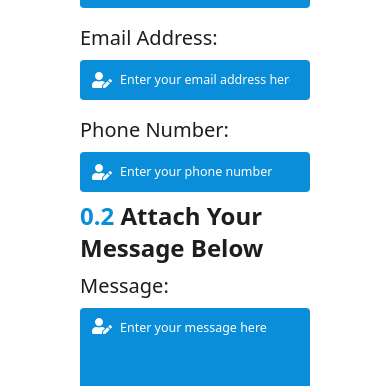
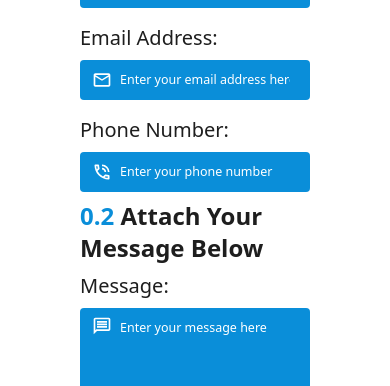
Before and after one commit to JAS-D98/JSM-hackathon-project, a React (Vite) app: page /contact-us in a window 390 px wide. Shown: the part 560-946 px from the top of the page. Built offline with nearby package versions, Linux system fonts and the light colour scheme.

Commit message:
add icons to phone page

```diff
--- a/src/pages/ContactUsPage.jsx
+++ b/src/pages/ContactUsPage.jsx
@@ -6,6 +6,7 @@ import TextArea from "../components/TextArea/TextArea";
 import ContactUsMessage from "../components/contactUsMessage/ContactUsMessage";
 import Button from "../components/button/Button";
 import { avatar } from "../assets/images";
+import { MdOutlineMail, MdOutlinePhoneInTalk, MdOutlineMessage  } from "react-icons/md";
 
 function ContactUsPage() {
   return (
@@ -46,7 +47,7 @@ function ContactUsPage() {
               <FormInput
                 InputType="email"
                 Labelname="Email Address"
-                InputIcon={<FaUserEdit />}
+                InputIcon={<MdOutlineMail />}
                 InputId="Email Address"
                 InputName="Email Address"
                 placeholderText="Enter your email address here"
@@ -54,7 +55,7 @@ function ContactUsPage() {
               <FormInput
                 InputType="number"
                 Labelname="Phone Number"
-                InputIcon={<FaUserEdit />}
+                InputIcon={<MdOutlinePhoneInTalk />}
                 InputId="Phone Number"
                 InputName="Phone Number"
                 placeholderText="Enter your phone number here e.g +254706..."
@@ -67,7 +68,7 @@ function ContactUsPage() {
             <div className="flex justify-between">
               <TextArea
                 Labelname="Message"
-                InputIcon={<FaUserEdit />}
+                InputIcon={<MdOutlineMessage />}
                 InputName="Contact Message"
                 placeholderText="Enter your message here"
                 InputId="Contact Message"
```
